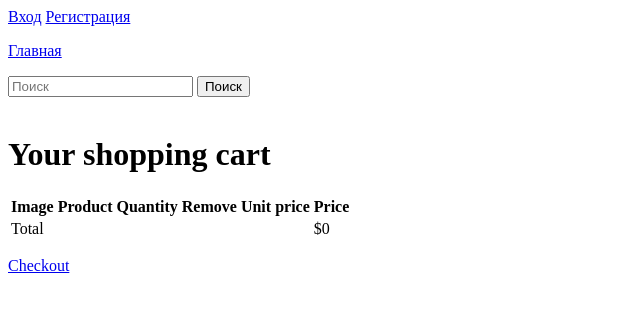
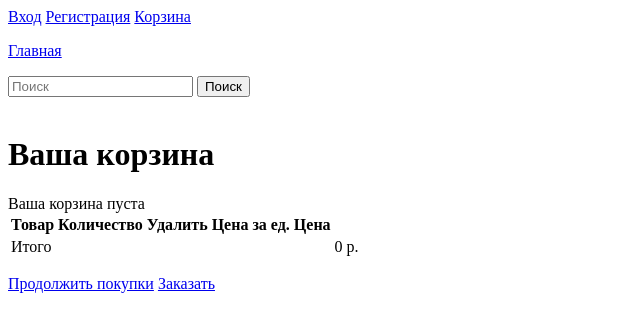
Before and after one commit to dediluk/dedShop, a Django app: page /cart/ in a window 1280 px wide. Shown: the top 332 px of the page, without its empty margins (0-640 px from the left). Run offline with Django 3.2, Linux system fonts and the light colour scheme.

Commit message:
add cart, order model and order option

```diff
--- a/dedShop/settings.py
+++ b/dedShop/settings.py
@@ -66,6 +66,7 @@ TEMPLATES = [
                 'django.template.context_processors.request',
                 'django.contrib.auth.context_processors.auth',
                 'django.contrib.messages.context_processors.messages',
+                'shop.cart.cart'
             ],
         },
     },
--- a/shop/cart.py
+++ b/shop/cart.py
@@ -21,6 +21,7 @@ class Cart(object):
             self.cart[product_id]['quantity'] = quantity
         else:
             self.cart[product_id]['quantity'] += quantity
+        self.save()
 
     def save(self):
         self.session[settings.CART_SESSION_ID] = self.cart
@@ -34,7 +35,6 @@ class Cart(object):
 
     def __iter__(self):
         product_ids = self.cart.keys()
-                # получение объектов product и добавление их в корзину
         products = Product.objects.filter(id__in=product_ids)
         for product in products:
             self.cart[str(product.id)]['product'] = product
@@ -44,8 +44,6 @@ class Cart(object):
             item['total_price'] = item['price'] * item['quantity']
             yield item
 
-            # https://pocoz.gitbooks.io/django-v-primerah/content/glava-7-sozdanie-internet-magazina/sozdanie-korzini/hranenie-korzini-pokupok-v-sessiyah.html
-
     def __len__(self):
         return sum(item['quantity'] for item in self.cart.values())
 
@@ -53,6 +51,9 @@ class Cart(object):
         return sum(Decimal(item['price']) * item['quantity'] for item in self.cart.values())
 
     def clear(self):
-                # удаление корзины из сессии
         del self.session[settings.CART_SESSION_ID]
         self.session.modified = True
+
+
+def cart(request):
+    return {'cart': Cart(request)}
--- a/shop/forms.py
+++ b/shop/forms.py
@@ -1,5 +1,5 @@
 from django.forms import ModelForm
-from .models import Product
+from .models import Product, Order
 from django import forms
 
 PRODUCT_QUANTITY_CHOICES = [(i, str(i)) for i in range(1, 21)]
@@ -14,3 +14,9 @@ class ProductCreationForm(ModelForm):
     class Meta:
         model = Product
         fields = ['model', 'description', 'price', 'availability', 'categories', 'manufacturer']
+
+
+class OrderCreateForm(forms.ModelForm):
+    class Meta:
+        model = Order
+        fields = ['first_name', 'last_name', 'email', 'address', 'postal_code', 'city']
--- a/shop/urls.py
+++ b/shop/urls.py
@@ -1,6 +1,5 @@
 from django.urls import path
 from .views import *
-
 
 # Todo Корзина
 # Todo ? Войти как тестовый покупатель
@@ -22,7 +21,8 @@ urlpatterns = [
     path('accounts/logout/', logoutUser, name='logoutUser'),
 
     path('cart/', cart_detail, name='cart_detail'),
-    # path('cart/add/<str:product_id>', cart_add, name='cart_add'),
-    # path('cart/remove/<str:product_id>', cart_remove, name='cart_remove'),
+    path('cart/add/<str:product_id>', cart_add, name='cart_add'),
+    path('cart/remove/<str:product_id>', cart_remove, name='cart_remove'),
+    path('cart/order_create/', order_create, name='order_create'),
 
 ]
--- a/shop/views.py
+++ b/shop/views.py
@@ -7,8 +7,8 @@ from django.shortcuts import render, redirect, get_object_or_404
 from django.views.decorators.http import require_POST
 
 from .cart import Cart
-from .models import Product
-from .forms import ProductCreationForm, CartAddProductForm
+from .models import Product, OrderItem
+from .forms import ProductCreationForm, CartAddProductForm, OrderCreateForm
 
 from django.contrib.auth.models import User
 
@@ -18,7 +18,7 @@ def index(request):
     return render(request, 'shop/index.html', {'products': products})
 
 
-@login_required
+
 def product_details(request, slug):
     product = get_object_or_404(Product, slug=slug)
     cart_product_form = CartAddProductForm()
@@ -91,17 +91,17 @@ def logoutUser(request):
     return redirect('index')
 
 
-# @require_POST
-# def cart_add(request, product_id):
-#     cart = Cart(request)
-#     product = get_object_or_404(Product, id=product_id)
-#     form = CartAddProductForm(request.POST)
-#     if form.is_valid():
-#         cd = form.cleaned_data
-#         cart.add(product=product,
-#                  quantity=cd['quantity'],
-#                  update_quantity=cd['update'])
-#     return redirect('cart_detail')
+@require_POST
+def cart_add(request, product_id):
+    cart = Cart(request)
+    product = get_object_or_404(Product, id=product_id)
+    form = CartAddProductForm(request.POST)
+    if form.is_valid():
+        cd = form.cleaned_data
+        cart.add(product=product,
+                 quantity=cd['quantity'],
+                 update_quantity=cd['update'])
+    return redirect('cart_detail')
 
 
 def cart_remove(request, product_id):
@@ -114,3 +114,24 @@ def cart_remove(request, product_id):
 def cart_detail(request):
     cart = Cart(request)
     return render(request, 'cart/detail.html', {'cart': cart})
+
+
+def order_create(request):
+    cart = Cart(request)
+    if request.method == 'POST':
+        form = OrderCreateForm(request.POST)
+        if form.is_valid():
+            order = form.save()
+            for item in cart:
+                OrderItem.objects.create(order=order,
+                                         product=item['product'],
+                                         price=item['price'],
+                                         quantity=item['quantity'])
+            # очистка корзины
+            cart.clear()
+            return render(request, 'cart/created.html',
+                          {'order': order})
+    else:
+        form = OrderCreateForm
+    return render(request, 'cart/create.html',
+                  {'cart': cart, 'form': form})
--- a/templates/base.html
+++ b/templates/base.html
@@ -12,9 +12,13 @@
     <a href="{% url 'logoutUser' %}" methods="POST">Выход</a>
     {{ request.user.username }}
 {% endif %}
+
 {% if user.groups.all.0.name == 'Магазин' or user.is_admin %}
     <a href="{% url 'product_create' %}">Добавить товар</a>
 {% endif %}
+
+<a href="{% url 'cart_detail' %}">Корзина</a>
+
 <p class="main_page"><a href="{% url 'index' %}">Главная</a></p>
 <form action="{% url 'search_result' %}" class="form-inline my-2 my-lg-0" method="get">
     {% csrf_token %}
--- a/templates/cart/detail.html
+++ b/templates/cart/detail.html
@@ -1,19 +1,41 @@
 {% extends "base.html" %}
-{% load static %}
+
+
 {% block title %}
     Your shopping cart
 {% endblock %}
+
 {% block content %}
-    <h1>Your shopping cart</h1>
+{#    {% for product in cart %}#}
+{#        {{ product.product }}#}
+{#        {{ product.quantity }}#}
+{#        {{ product.price }}#}
+{#        {{ product.product.total_price  }}#}
+{#        <a href="{% url "cart_remove" product.product.id%}">Удалить</a>#}
+{#    {% endfor %}#}
+{#    {{ cart.get_total_price }}#}
+    <h1>Ваша корзина</h1>
+    <div class="cart">
+    {% with total_items=cart|length %}
+        {% if cart|length > 0 %}
+            Ваша корзина:
+            <a href="{% url "cart_detail" %}">
+                {{ total_items }} item{{ total_items|pluralize }},
+                ${{ cart.get_total_price }}
+            </a>
+        {% else %}
+            Ваша корзина пуста
+        {% endif %}
+    {% endwith %}
+</div>
     <table class="cart">
         <thead>
         <tr>
-            <th>Image</th>
-            <th>Product</th>
-            <th>Quantity</th>
-            <th>Remove</th>
-            <th>Unit price</th>
-            <th>Price</th>
+            <th>Товар</th>
+            <th>Количество</th>
+            <th>Удалить</th>
+            <th>Цена за ед.</th>
+            <th>Цена</th>
         </tr>
         </thead>
         <tbody>
@@ -26,27 +48,27 @@
                                 {% if product.image %}
                                     {{ product.image.url }}
                                 {% else %}
-                                    {% static "img/no_image.png" %}
+{#                                    {% static "img/no_image.png" %}#}
                                 {% endif %}">
                         </a>
                     </td>
-                    <td>{{ product.name }}</td>
+                    <td>{{ item.product }}</td>
                     <td>{{ item.quantity }}</td>
-                    <td><a href="{% url "cart:cart_remove" product.id%}">Remove</a></td>
+                    <td><a href="{% url "cart_remove" product.id %}">Удалить</a></td>
                     <td class="num">${{ item.price }}</td>
                     <td class="num">${{ item.total_price }}</td>
                 </tr>
             {% endwith %}
         {% endfor %}
         <tr class="total">
-            <td>Total</td>
+            <td>Итого</td>
             <td colspan="4"></td>
-            <td class="num">${{ cart.get_total_price }}</td>
+            <td class="num">{{ cart.get_total_price }} р.</td>
         </tr>
         </tbody>
     </table>
     <p class="text-right">
-{#        <a href="{% url "shop:product_list" %}" class="button light">Continue shopping</a>#}
-        <a href="#" class="button">Checkout</a>
+                <a href="{% url "index" %}" class="button light">Продолжить покупки</a>
+        <a href="{% url 'order_create' %}" class="button">Заказать</a>
     </p>
 {% endblock %}
```
Also changed, not shown: shop/admin.py (+17 -1 lines), shop/models.py (+34 -2 lines), templates/cart/create.html (added, +23 -0 lines), templates/cart/created.html (added, +9 -0 lines).
